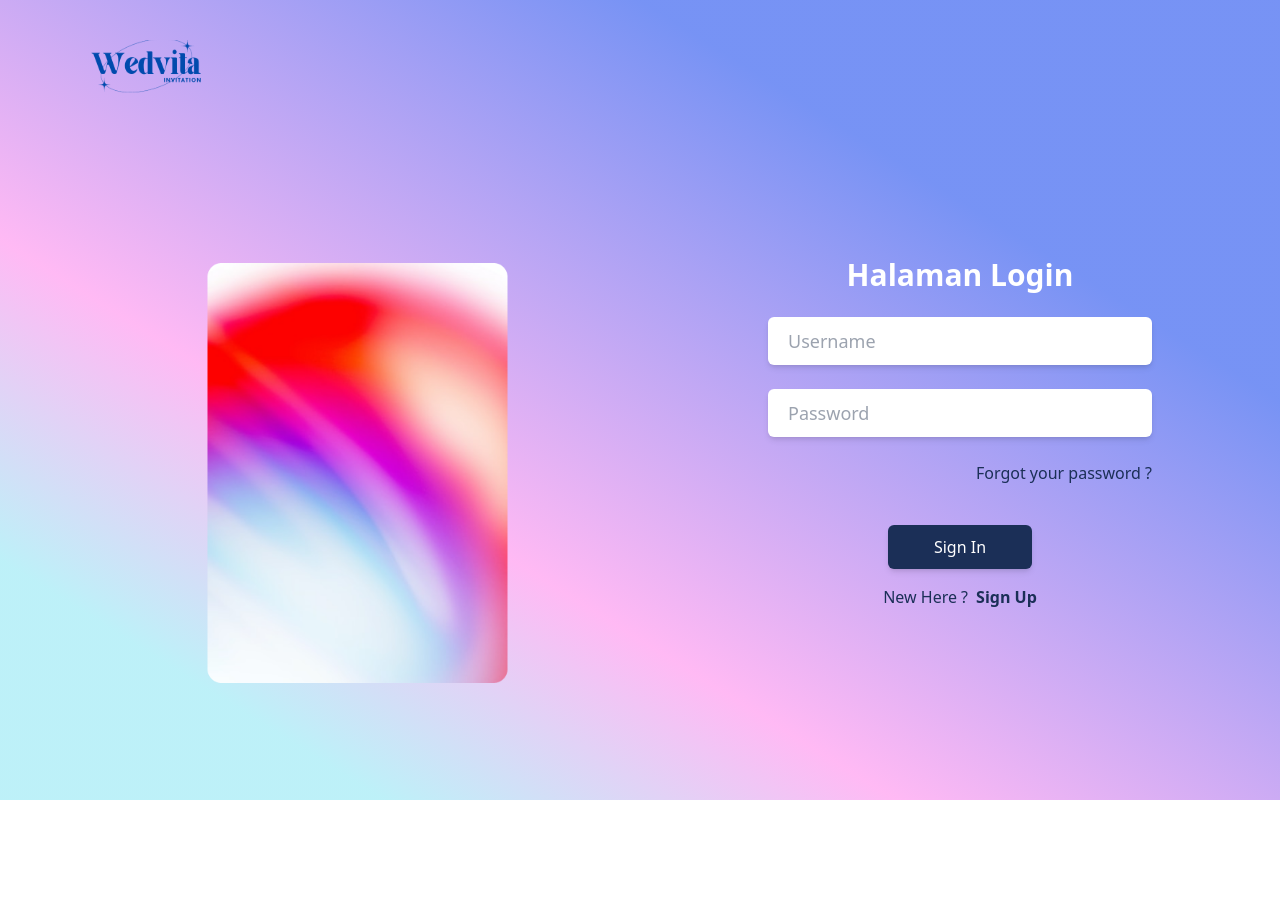
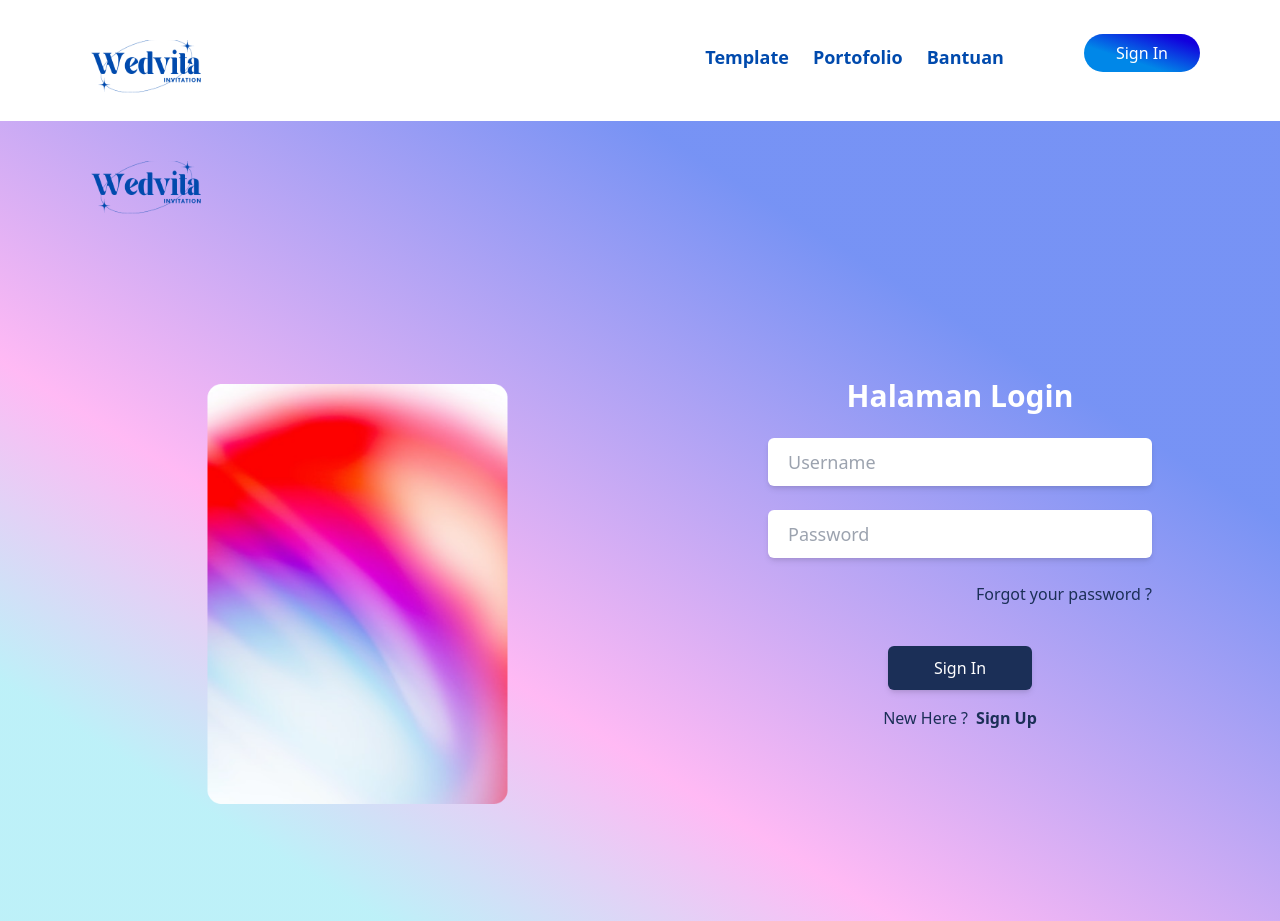
Before and after one commit to Wedvita-Tim2/front-end-wedvita-tim2, a React (Create React App) app: page /login in a window 1280 px wide. Before the commit the page ends 800 px from the top, so only its background shows below. Built offline with nearby package versions, Linux system fonts and the light colour scheme.

Commit message:
<add> Login User

```diff
--- a/src/App.js
+++ b/src/App.js
@@ -1,10 +1,12 @@
 import './App.css';
+import Navbar from './parts/Navbar';
 import AppRouter from './router';
 
 function App() {
 
   return (
     <div className="App font-sans">
+      <Navbar/>
       <AppRouter/>
     </div>
   );
--- a/src/pages/Auth/Login/index.js
+++ b/src/pages/Auth/Login/index.js
@@ -2,12 +2,16 @@ import React, { useState } from 'react';
 import Button from '../../../elements/Buttons';
 import { InputText } from '../../../elements/Forms';
 import AuthImage from '../AuthImage';
+import { useRecoilState } from 'recoil';
+import { authState } from '../../../recoils/AuthState';
 const Login = () =>{
     const [text, setText] = useState({username : '', password: ''})
     const [isInputValid, setInputValid] = useState({username: true, password: true});
+    const [isLoginSucces, setLoginSucces] = useState(true);
+    const [auth, setAuth] = useRecoilState(authState)
     const handleTextChanged = (e) =>{
         const {name, value} = e.target
-
+        setLoginSucces(true)
         setText({
             ...text,
             [name]: value,
@@ -20,7 +24,7 @@ const Login = () =>{
 
     }
 
-    const handleSignInClick = () =>{
+    const handleSignInClick = async () =>{
         const isValidation = Object.values(isInputValid).every((isValid) => isValid);
 
         setInputValid({
@@ -28,7 +32,34 @@ const Login = () =>{
             password: text.password !== '',
         });
         if (isValidation) {
-            console.log(text);
+            try {
+                const response = await fetch('http://localhost:8000/api/login', {
+                    method: 'POST',
+                    headers: {
+                    'Content-Type': 'application/json',
+                    },
+                    body: JSON.stringify(text),
+                });
+
+                if (response.ok) {
+                    const data = await response.json();
+                    if(data.response !== 200){
+                        console.error(data.message)
+                        setLoginSucces(false)
+                    }
+                    else{
+                        const updatedAuth = { isAuthenticated: true, dataUser: data.dataUser };
+                        setAuth(updatedAuth);
+
+                        localStorage.setItem('auth', JSON.stringify(updatedAuth));
+                        window.location.href = "/";
+                    }
+                } else {
+                console.error('Login gagal');
+                }
+            } catch (error) {
+                console.error('Terjadi kesalahan:', error);
+            }
         }
     }
 
@@ -49,6 +80,7 @@ const Login = () =>{
                 <div className='flex justify-center mt-0 md:mt-24'>
                     <div className='mr-0 mt-0'>
                         <h1 className='text-3xl text-white font-bold text-center'>Halaman Login</h1>
+                        {!isLoginSucces && <div className='text-red-500 font-md block mt-2 text-center'>Username atau Password Salah</div>}
                         <InputText
                         element={'input'}
                         type={ 'text' }
--- a/src/pages/LandingPage.js
+++ b/src/pages/LandingPage.js
@@ -1,11 +1,13 @@
 import React from 'react';
-import Navbar from '../parts/Navbar';
 import Hero from '../parts/Hero';
+import { useRecoilValue } from 'recoil';
+import { authState } from '../recoils/AuthState';
 
 const LandingPage = ()=>{
+    const auth = useRecoilValue(authState)
+    console.log(auth)
     return(
         <div className=''>
-            <Navbar/>
             <Hero/>
         </div>
     )
--- a/src/parts/Navbar.js
+++ b/src/parts/Navbar.js
@@ -1,16 +1,35 @@
 import { useEffect, useState } from "react";
 import Button from "../elements/Buttons";
+import { useRecoilValue } from "recoil";
+import { authState } from "../recoils/AuthState";
 
 
  const Navbar = ()=>{
     const [isMenuOpen, setIsMenuOpen] = useState(false);
     const [isNavbarFixed, setIsNavbarFixed] = useState(false);
+    const auth = useRecoilValue(authState)
+    const isLogin = auth.isAuthenticated
 
-    const UserAccount = (isLogin)=>{
+    const handleLogout = () => {
+        localStorage.removeItem("auth");
+        window.location.href = "/";
+      };
+
+    const UserAccount = ()=>{
         if(!isLogin){
             return(
                     <Button type={'link'} href={'/login'} isGradient>Sign In</Button>
                 )
+        }else{
+            const username = auth.dataUser.username.slice(0,1).toUpperCase() + auth.dataUser.username.slice(1)
+            return(
+                <>
+                <Button className="font-bold text-2xl text-center text-primary-300 py-2 px-8 hover:underline" type={'button'}>
+                    {username}
+                </Button>
+                <Button type={'button'} onClick={handleLogout} isGradient>Log Out</Button>
+                </>
+            )
         }
     }
 
@@ -37,6 +56,12 @@ import Button from "../elements/Buttons";
         };
       }, []);
 
+      const menuItems = [
+        { text: 'Template', href: '/template' },
+        { text: 'Portofolio', href: '/portfolio' },
+        { text: 'Bantuan', href: '/help' },
+      ];
+
     return (
         <>
         <header className={`bg-transparent top-0 left-0 w-full flex items-center z-40 ${isNavbarFixed?'fixed bg-opacity-80 shadow-md backdrop-blur-sm':''}`}>
@@ -61,23 +86,17 @@ import Button from "../elements/Buttons";
                             isMenuOpen ? '' : 'hidden'
                         } absolute py-3 z-30 bg-white bg-opacity-95 shadow-lg duration-300 ease-in-out rounded-lg max-w-[250px] w-full right-4 top-full md:block md:bg-transparent md:max-w-full md:rounded-none md:shadow-none md:static md:mb-4 md:left-4 md:ml-14`}
                     >
-                        <ul className="block md:flex md:mt-6">
-                            <li className="group">
-                                <Button type={'link'} href={'/template'}>
-                                    <p className="mt-2 ml-6 font-bold text-primary-300 text-lg hover:underline">Template</p>
+                        <ul className="block md:flex md:items-center">
+                            {menuItems.map((menuItem, index) => (
+                                <li className="group md:py-2" key={index}>
+                                <Button type={'link'} href={menuItem.href}>
+                                    <p className="mt-2 ml-6 font-bold text-primary-300 text-lg hover:underline">
+                                    {menuItem.text}
+                                    </p>
                                 </Button>
-                            </li>
-                            <li className="group">
-                                <Button type={'link'} href={'/template'}>
-                                    <p className="mt-2 ml-6 font-bold text-primary-300 text-lg hover:underline">Portofolio</p>
-                                </Button>
-                            </li>
-                            <li className="group">
-                                <Button type={'link'} href={'/template'}>
-                                    <p className="mt-2 ml-6 font-bold text-primary-300 text-lg hover:underline">Bantuan</p>
-                                </Button>
-                            </li>
-                            <li className="group ml-20 my-4 md:mt-4 md:mx-20 md:mb-2">
+                                </li>
+                            ))}
+                            <li className="group ml-20 my-4 md:mt-4 md:mx-20 md:py-2">
                                 {UserAccount(false)}
                             </li>
                         </ul>
--- /dev/null
+++ b/src/recoils/AuthState.js
@@ -0,0 +1,12 @@
+import { atom } from 'recoil';
+
+const readFromLocalStorage = () => {
+    const savedAuth = JSON.parse(localStorage.getItem('auth'));
+    return savedAuth || { isAuthenticated: false, dataUser: {} };
+};
+
+// Inisialisasi atom dengan nilai awal dari local storage
+export const authState = atom({
+    key: 'authState',
+    default: readFromLocalStorage(),
+});
```
